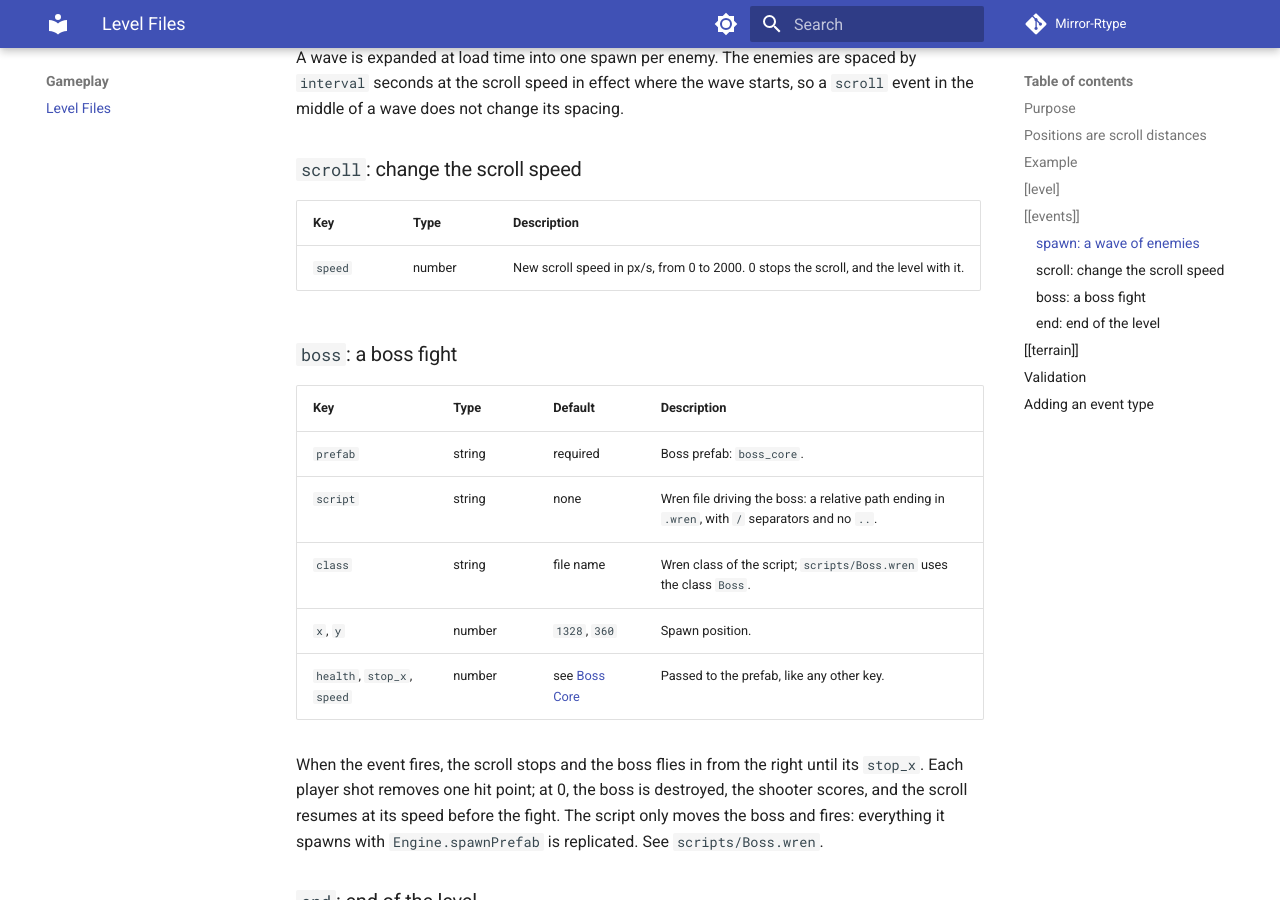
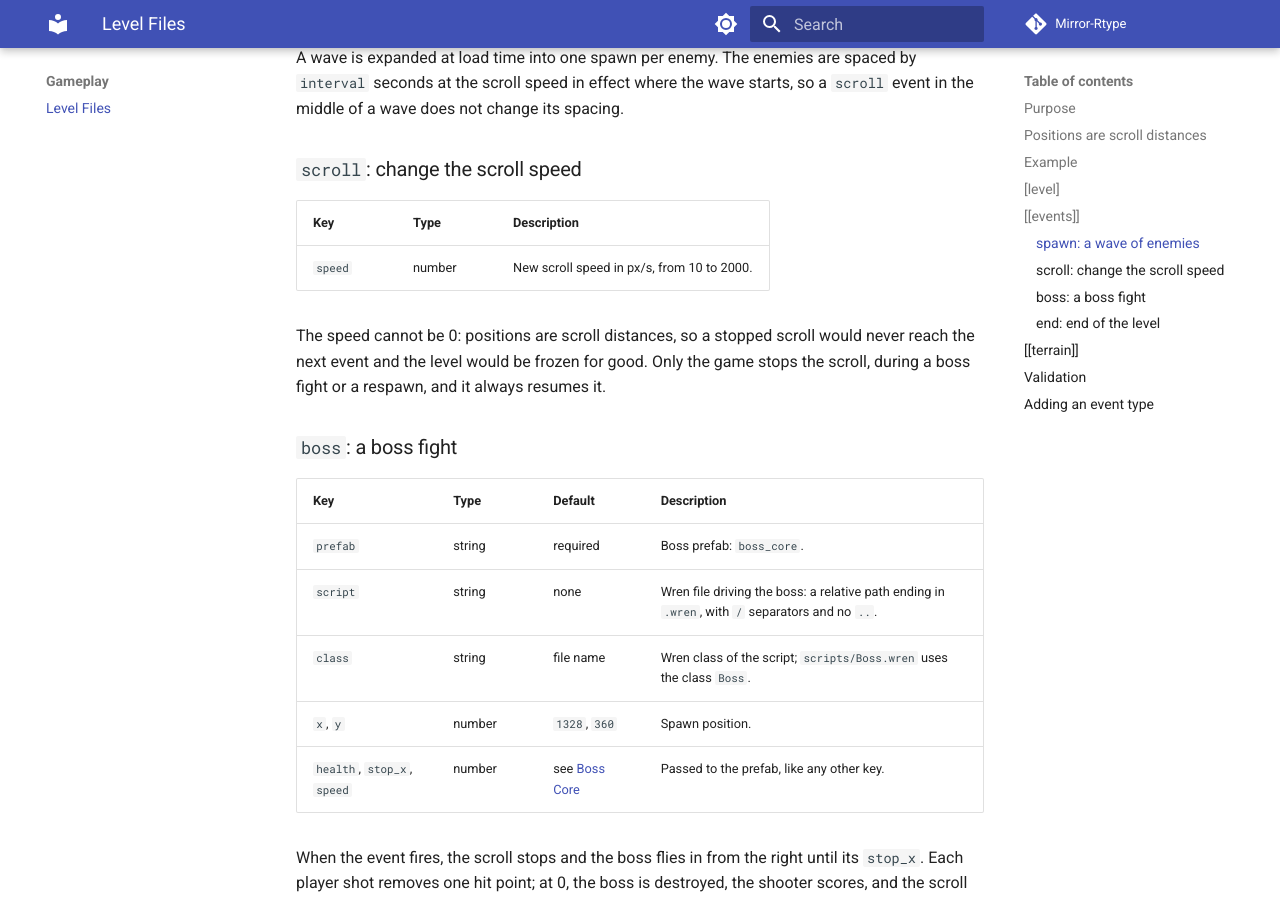
Before and after one commit to Matt4401/Mirror-Rtype, an MkDocs documentation site: the page built from docs/gameplay/levels.md, in a window 1280 px wide and 900 px high, scrolled down 2345 px. Built offline with MkDocs 1.6.1 and Material for MkDocs 9.7.7, drawn with Linux system fonts in a browser that asks for light colours; comment, search, counter and statistics services are not loaded; some of the changed text lies outside the part shown.

Commit message:
fix(server): refuse a scroll speed that would freeze the level

```diff
--- a/docs/gameplay/levels.md
+++ b/docs/gameplay/levels.md
@@ -63,7 +63,7 @@ height = 120.0
 | Key | Type | Default | Description |
 |-----|------|---------|-------------|
 | `name` | string | `"Unnamed level"` | Display name, in the server logs. |
-| `scroll_speed` | number | `60` | Scroll speed at the start, in px/s, from 0 to 2000. |
+| `scroll_speed` | number | `60` | Scroll speed at the start, in px/s, from 10 to 2000. |
 
 ## `[[events]]`
 
@@ -89,7 +89,11 @@ speed in effect where the wave starts, so a `scroll` event in the middle of a wa
 
 | Key | Type | Description |
 |-----|------|-------------|
-| `speed` | number | New scroll speed in px/s, from 0 to 2000. 0 stops the scroll, and the level with it. |
+| `speed` | number | New scroll speed in px/s, from 10 to 2000. |
+
+The speed cannot be 0: positions are scroll distances, so a stopped scroll would never reach the next event and the
+level would be frozen for good. Only the game stops the scroll, during a boss fight or a respawn, and it always resumes
+it.
 
 ### `boss`: a boss fight
 
```
Also changed, not shown: 3 other files.
